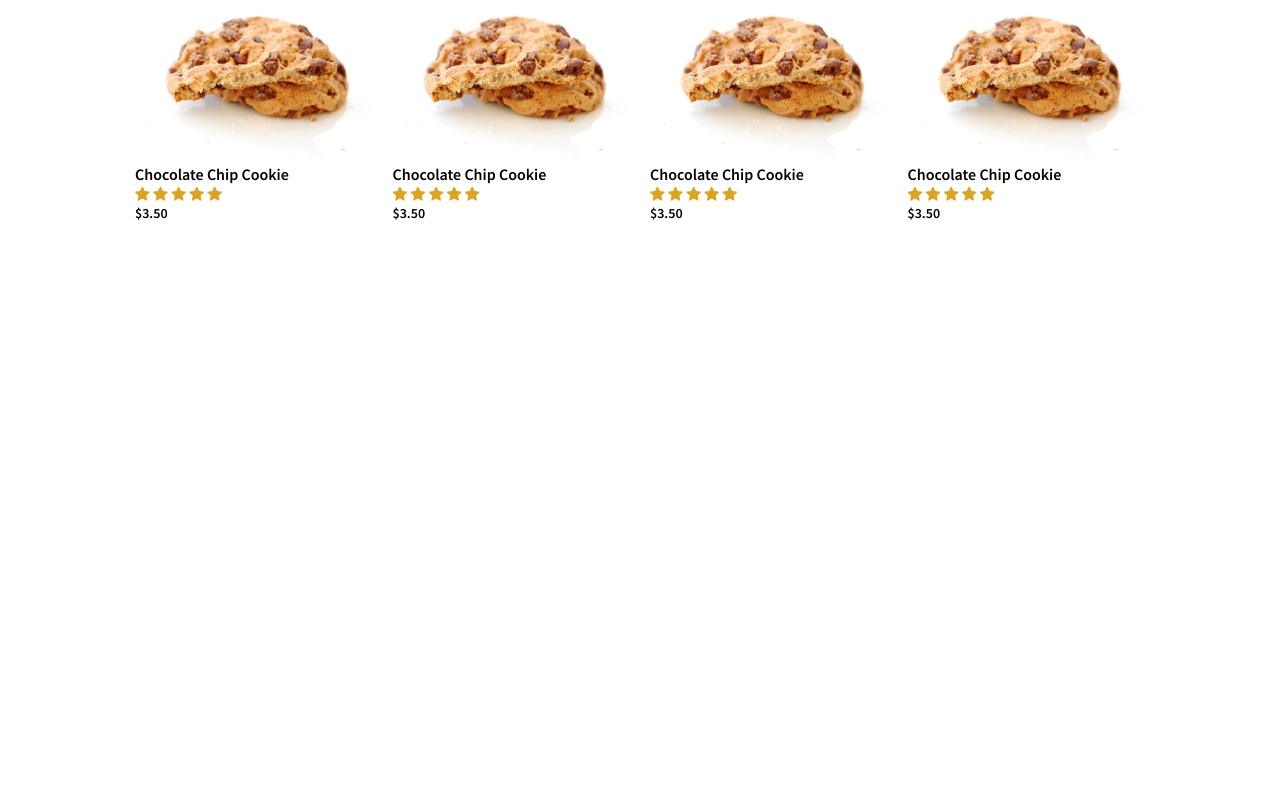
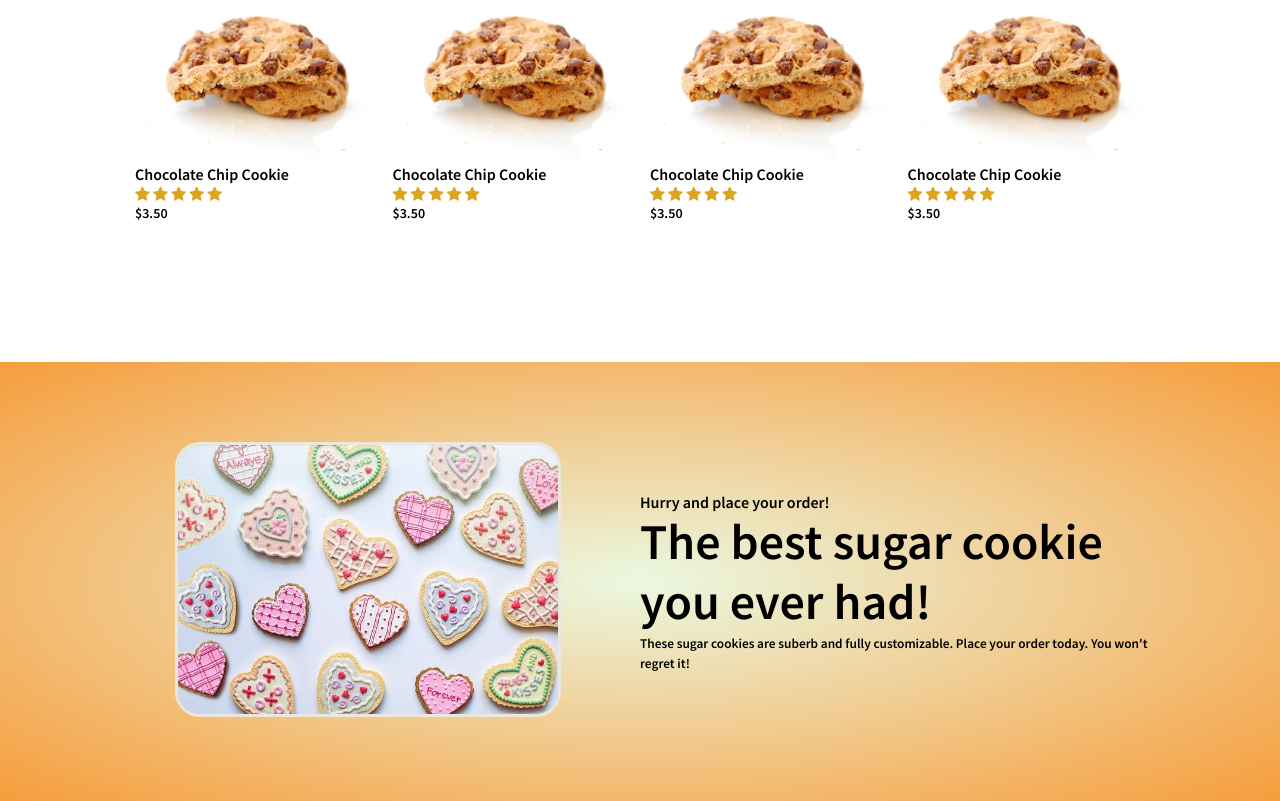
Before and after one commit to floresb/CODEPEN_WORK, a plain HTML site: page index.html in a window 1280 px wide. Shown: the part 1912-2713 px from the top of the page. Before the commit the page ends 2194 px from the top, so only its background shows below. Drawn offline with Linux system fonts and the light colour scheme.

Commit message:
08302021

```diff
--- a/index.html
+++ b/index.html
@@ -46,7 +46,7 @@
                   <a href="" class="btn">Explore Now &#8594</a>
             </div>
             <div class="col-2">
-                <br> <br><img src="images/cookies_cover.jpg">
+                <br> <br><img src="images/cookies_cover.jpg" class="land-img">
             </div>
         </div>
       </div>
@@ -244,6 +244,23 @@
     </div>
 
 
+  <!-- Offer -->
+  <div class="offer">
+    <div class="small-container">
+      <div class="row">
+        <div class="col-2">
+          <img src="images/heartCookie.jpg"  alt="" class="offer-img">
+        </div>
+        <div class="col-2">
+          <p>Hurry and place your order!</p>
+          <h1>The best sugar cookie you ever had!</h1>
+          <small>These sugar cookies are suberb and fully customizable. Place your order today. You won't regret it!</small>
+        </div>
+      </div>
+    </div>
+  </div>
+
+
 
 
   </body>
--- a/styles/style.css
+++ b/styles/style.css
@@ -81,7 +81,7 @@ p{
 
 }
 
-.col-2 img {
+.col-2 .land-img {
     max-width: 100%;
     /* padding: 50px 0; */
     border-radius: 25px;
@@ -182,3 +182,17 @@ p{
 .col-4:hover{
     transform: translateY(-5px);
 }
+
+.offer {
+    margin-top: 80px;
+    padding: 30px 0;
+    background: radial-gradient(#ebf8e1,#f69d3c);
+}
+.col-2 .offer-img {
+    /* padding: 50px; */
+    margin: 50px;
+    max-width: 75%;
+    border-radius: 25px;
+    border: 3px solid rgb(233, 231, 222);
+
+}
```
